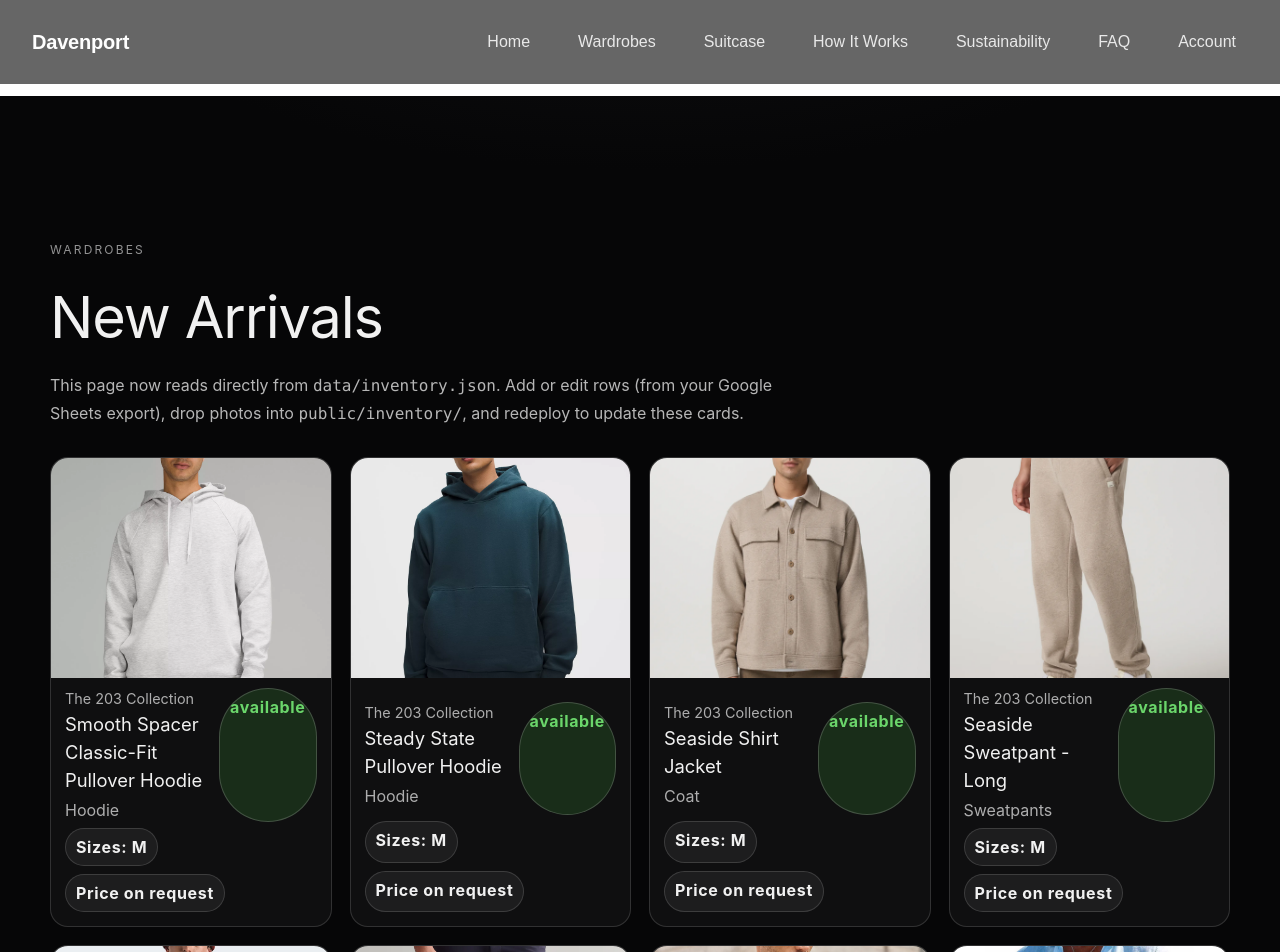
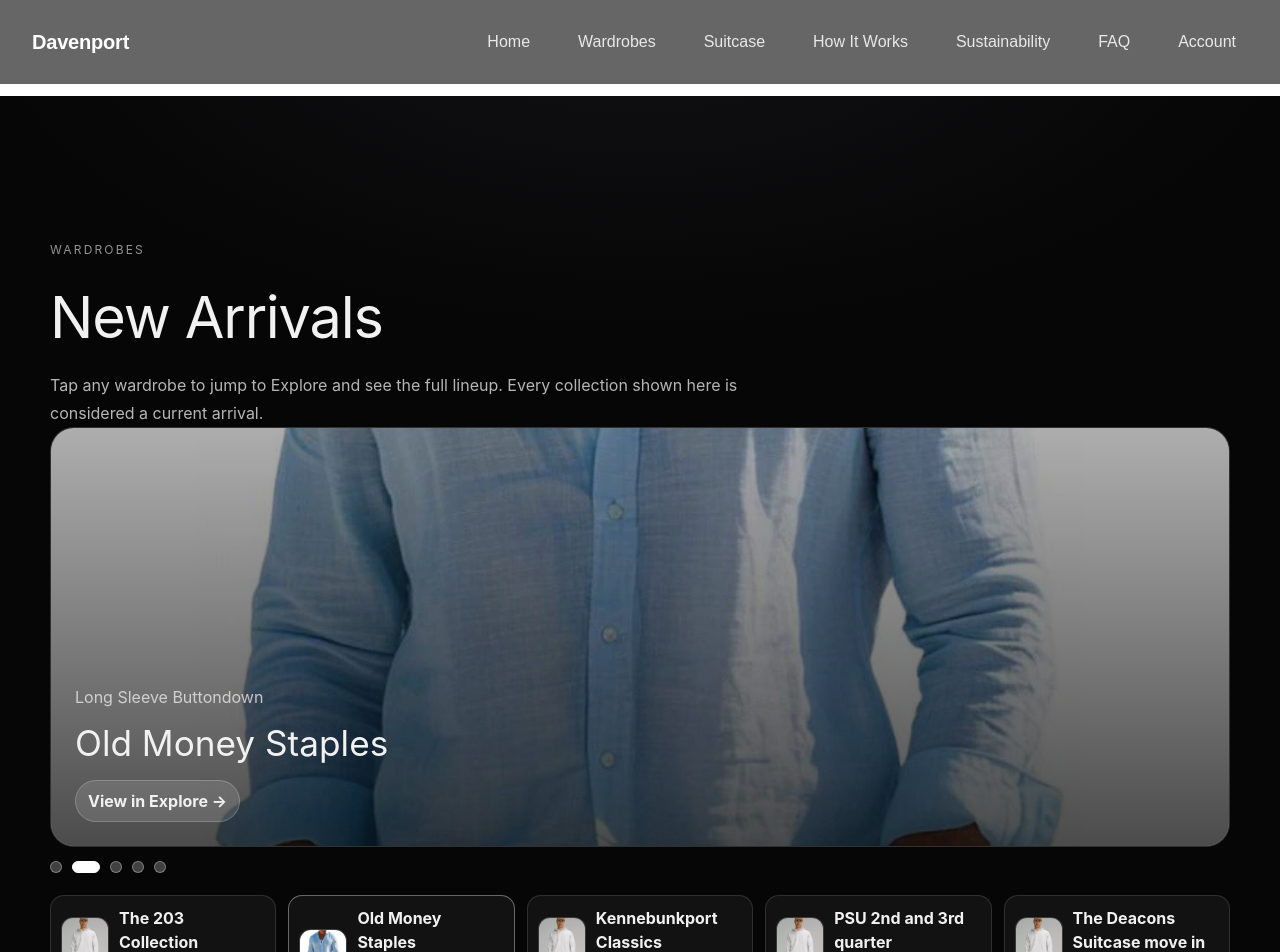
Before and after one commit to bendavenport700-a11y/davenport-wardrobe-v2, a Next.js app: page /wardrobes/new-arrivals in a window 1280 px wide. Shown: the top 952 px of the page. Built offline with nearby package versions, Linux system fonts and the light colour scheme.

Commit message:
Align new arrivals slider with inventory collections

```diff
--- a/app/layout.tsx
+++ b/app/layout.tsx
@@ -29,7 +29,7 @@ export default function RootLayout({
             Home
           </Link>
           <div style={dropdownStyle} className="dw-dropdown">
-              <Link href="/wardrobes" style={linkStyle} className="dw-link">
+            <Link href="/wardrobes/new-arrivals" style={linkStyle} className="dw-link">
               Wardrobes
             </Link>
             <div className="dw-menu">
--- a/app/wardrobes/new-arrivals/page.tsx
+++ b/app/wardrobes/new-arrivals/page.tsx
@@ -1,6 +1,7 @@
 "use client";
 
 import Image from "next/image";
+import Link from "next/link";
 import React from "react";
 import inventoryData from "../../../data/inventory.json";
 
@@ -9,16 +10,39 @@ type InventoryItem = {
   name: string;
   collection?: string;
   category: string;
-  sizes?: (string | number)[];
-  price?: number;
-  status?: "available" | "low-stock" | "unavailable";
   image?: string;
-  notes?: string;
-  tags?: string[];
 };
+
+const slugify = (str: string) => str.toLowerCase().replace(/[^a-z0-9]+/g, "-");
 
 export default function NewArrivalsPage() {
   const items = inventoryData as InventoryItem[];
+
+  const collectionMap = items.reduce<Record<string, InventoryItem>>((acc, item) => {
+    if (!item.collection) return acc;
+    const key = item.collection.trim().toLowerCase();
+    if (!acc[key]) acc[key] = item; // first item per collection
+    return acc;
+  }, {});
+
+  const slides = Object.values(collectionMap).map((item) => ({
+    name: item.collection || "Wardrobe",
+    category: item.category,
+    image: item.image || "/inventory/placeholder.jpg",
+    href: `/wardrobes#${slugify(item.collection || "wardrobe")}`,
+  }));
+
+  const [index, setIndex] = React.useState(0);
+
+  React.useEffect(() => {
+    if (!slides.length) return;
+    const id = setInterval(() => {
+      setIndex((prev) => (prev + 1) % slides.length);
+    }, 3200);
+    return () => clearInterval(id);
+  }, [slides.length]);
+
+  const current = slides[index];
 
   return (
     <main
@@ -27,54 +51,70 @@ export default function NewArrivalsPage() {
         background:
           "radial-gradient(1200px 600px at 50% -10%, #121214 0%, #060607 55%)",
         color: "#f1f1f1",
-        padding: "140px 24px",
+        padding: "140px 24px 100px",
         fontFamily: "'Inter', system-ui, sans-serif",
       }}
     >
       <style>{`
         * { box-sizing: border-box; }
 
-        .container {
-          max-width: 1180px;
-          margin: 0 auto;
+        .container { max-width: 1180px; margin: 0 auto; }
+
+        .hero {
+          position: relative;
+          border-radius: 24px;
+          overflow: hidden;
+          border: 1px solid rgba(255,255,255,0.14);
+          background: rgba(255,255,255,0.04);
+          min-height: 420px;
         }
 
-        .grid {
-          display: grid;
-          grid-template-columns: repeat(auto-fit, minmax(260px, 1fr));
-          gap: 18px;
-          margin-top: 30px;
+        .controls {
+          display: flex;
+          gap: 10px;
+          margin-top: 14px;
+          flex-wrap: wrap;
         }
 
-        .card {
-          border: 1px solid rgba(255,255,255,0.14);
-          border-radius: 18px;
-          overflow: hidden;
-          background: rgba(255,255,255,0.04);
-          transition: transform .2s ease, border-color .2s ease, box-shadow .2s ease;
-          display: grid;
-          gap: 10px;
+        .dot {
+          width: 12px;
+          height: 12px;
+          border-radius: 999px;
+          background: rgba(255,255,255,0.24);
+          border: 1px solid rgba(255,255,255,0.32);
+          cursor: pointer;
+          transition: all .2s ease;
+        }
+        .dot.active {
+          width: 28px;
+          background: #fff;
+          border-color: #fff;
         }
 
-        .card:hover {
-          transform: translateY(-4px);
-          border-color: rgba(255,255,255,0.26);
-          box-shadow: 0 18px 60px rgba(0,0,0,0.45);
+        .thumbs {
+          display: grid;
+          grid-template-columns: repeat(auto-fit, minmax(140px, 1fr));
+          gap: 12px;
+          margin-top: 22px;
         }
 
-        .imageWrap {
-          height: 220px;
-          position: relative;
-          overflow: hidden;
+        .thumb {
+          border-radius: 14px;
+          border: 1px solid rgba(255,255,255,0.12);
+          background: rgba(255,255,255,0.05);
+          padding: 10px;
+          display: flex;
+          align-items: center;
+          gap: 10px;
+          cursor: pointer;
+          transition: border-color .2s ease, transform .2s ease;
         }
-
-        .pill {
-          padding: 6px 10px;
-          border-radius: 999px;
-          background: rgba(255,255,255,0.06);
-          border: 1px solid rgba(255,255,255,0.14);
-          font-weight: 700;
-          letter-spacing: 0.04em;
+        .thumb:hover {
+          border-color: rgba(255,255,255,0.26);
+          transform: translateY(-2px);
+        }
+        .thumb.active {
+          border-color: rgba(255,255,255,0.36);
         }
       `}</style>
 
@@ -98,88 +138,89 @@ export default function NewArrivalsPage() {
           New Arrivals
         </h1>
         <p style={{ opacity: 0.75, maxWidth: 760, lineHeight: 1.7 }}>
-          This page now reads directly from <code>data/inventory.json</code>.
-          Add or edit rows (from your Google Sheets export), drop photos into{" "}
-          <code>public/inventory/</code>, and redeploy to update these cards.
+          Tap any wardrobe to jump to Explore and see the full lineup. Every collection shown
+          here is considered a current arrival.
         </p>
 
-        <div className="grid">
-          {items.map((item) => {
-            const status = item.status ?? "available";
-            const price =
-              typeof item.price === "number" && !Number.isNaN(item.price)
-                ? item.price
-                : undefined;
-            const sizes = Array.isArray(item.sizes)
-              ? item.sizes
-              : item.sizes
-                ? [String(item.sizes)]
-                : [];
+        <Link href={current.href} style={{ color: "inherit", textDecoration: "none" }}>
+          <div className="hero">
+            <Image
+              src={current.image}
+              alt={current.name}
+              fill
+              style={{ objectFit: "cover", filter: "brightness(0.85)" }}
+              sizes="(max-width: 720px) 100vw, 1180px"
+              priority
+            />
+            <div
+              style={{
+                position: "absolute",
+                inset: 0,
+                background: "linear-gradient(180deg, rgba(0,0,0,0.2), rgba(0,0,0,0.65))",
+              }}
+            />
+            <div style={{ position: "absolute", bottom: 24, left: 24, right: 24 }}>
+              <div style={{ opacity: 0.75, marginBottom: 8 }}>{current.category}</div>
+              <h2 style={{ margin: 0, fontSize: "2.2rem" }}>{current.name}</h2>
+              <div style={{ marginTop: 10, display: "flex", gap: 10, alignItems: "center" }}>
+                <span
+                  style={{
+                    padding: "8px 12px",
+                    borderRadius: 999,
+                    background: "rgba(255,255,255,0.12)",
+                    border: "1px solid rgba(255,255,255,0.2)",
+                    fontWeight: 700,
+                  }}
+                >
+                  View in Explore →
+                </span>
+              </div>
+            </div>
+          </div>
+        </Link>
 
-            return (
-              <div key={item.id} className="card">
-                <div className="imageWrap">
+        <div className="controls" aria-label="New arrivals slider controls">
+          {slides.map((slide, i) => (
+            <button
+              key={slide.name}
+              className={`dot ${i === index ? "active" : ""}`}
+              aria-label={`Go to ${slide.name}`}
+              onClick={() => setIndex(i)}
+            />
+          ))}
+        </div>
+
+        <div className="thumbs">
+          {slides.map((slide, i) => (
+            <Link key={slide.name} href={slide.href} style={{ color: "inherit" }}>
+              <div className={`thumb ${i === index ? "active" : ""}`} onMouseEnter={() => setIndex(i)}>
+                <div
+                  style={{
+                    width: 48,
+                    height: 48,
+                    borderRadius: 12,
+                    overflow: "hidden",
+                    background: "rgba(255,255,255,0.06)",
+                    border: "1px solid rgba(255,255,255,0.12)",
+                    position: "relative",
+                    flexShrink: 0,
+                  }}
+                >
                   <Image
-                    src={item.image || "/inventory/placeholder.jpg"}
-                    alt={item.name}
+                    src={slide.image}
+                    alt={slide.name}
                     fill
                     style={{ objectFit: "cover" }}
-                    sizes="(max-width: 640px) 100vw, 400px"
-                    priority
+                    sizes="96px"
                   />
                 </div>
-                <div style={{ display: "grid", gap: 6, padding: "0 14px 14px" }}>
-                  <div style={{ display: "flex", justifyContent: "space-between", gap: 8 }}>
-                    <div>
-                      <div style={{ opacity: 0.7, fontSize: "0.9rem" }}>
-                        {item.collection || "Wardrobe"}
-                      </div>
-                      <h3 style={{ margin: "2px 0 4px", fontSize: "1.15rem" }}>{item.name}</h3>
-                      <div style={{ opacity: 0.7 }}>{item.category}</div>
-                    </div>
-                    <span
-                      className="pill"
-                      style={{
-                        background:
-                          status === "low-stock"
-                            ? "rgba(255, 205, 86, 0.15)"
-                            : status === "unavailable"
-                              ? "rgba(255, 99, 132, 0.15)"
-                              : "rgba(75, 181, 67, 0.18)",
-                        color:
-                          status === "low-stock"
-                            ? "#e6b800"
-                            : status === "unavailable"
-                              ? "#ff6b81"
-                              : "#6bd66b",
-                        borderColor: "rgba(255,255,255,0.18)",
-                      }}
-                    >
-                      {status}
-                    </span>
-                  </div>
-                  <div style={{ display: "flex", gap: 8, flexWrap: "wrap" }}>
-                    <span className="pill">Sizes: {sizes.join(", ") || "TBD"}</span>
-                    <span className="pill">
-                      {price !== undefined ? `$${price}` : "Price on request"}
-                    </span>
-                  </div>
-                  {item.tags?.length ? (
-                    <div style={{ display: "flex", gap: 6, flexWrap: "wrap" }}>
-                      {item.tags.map((tag) => (
-                        <span key={tag} className="pill">
-                          {tag}
-                        </span>
-                      ))}
-                    </div>
-                  ) : null}
-                  {item.notes ? (
-                    <div style={{ opacity: 0.72, lineHeight: 1.5 }}>{item.notes}</div>
-                  ) : null}
+                <div>
+                  <div style={{ fontWeight: 700 }}>{slide.name}</div>
+                  <div style={{ opacity: 0.7, fontSize: "0.95rem" }}>{slide.category}</div>
                 </div>
               </div>
-            );
-          })}
+            </Link>
+          ))}
         </div>
       </div>
     </main>
--- a/app/wardrobes/page.tsx
+++ b/app/wardrobes/page.tsx
@@ -3,6 +3,8 @@
 import React from "react";
 import inventoryData from "../../data/inventory.json";
 import Image from "next/image";
+
+const slugify = (str: string) => str.toLowerCase().replace(/[^a-z0-9]+/g, "-");
 
 type InventoryItem = {
   id: string;
@@ -19,22 +21,13 @@ type InventoryItem = {
 
 export default function WardrobesPage() {
   const inventory = inventoryData as InventoryItem[];
-  const collections = [
-    "The 203 Collection",
-    "The Greenwich Standard",
-    "Old Money Staples",
-    "PSU 2nd and 3rd quarter",
-    "Kennebunkport Classics",
-    "The Deacon’s Suitcase move in",
-    "Boulder Winter Elevation",
-    "Buff Winterline",
-    "Hoosier Freeze",
-    "Palm Shadow",
-    "Catalina Bloom",
-    "Chestnut Season",
-    "Scarlet Walk",
-    "Sixth Street Shift",
-  ];
+  const collections = Array.from(
+    new Set(
+      inventory
+        .map((item) => item.collection?.trim())
+        .filter((c): c is string => Boolean(c)),
+    ),
+  );
 
   const grouped = inventory.reduce<Record<string, InventoryItem[]>>((acc, item) => {
     const key = item.collection || "Other";
@@ -118,7 +111,11 @@ export default function WardrobesPage() {
         {collections.map((collection) => {
           const items = grouped[collection] || [];
           return (
-            <div key={collection} style={{ marginBottom: 32 }}>
+            <div
+              key={collection}
+              id={slugify(collection)}
+              style={{ marginBottom: 32 }}
+            >
               <h2 style={{ marginBottom: 12 }}>{collection}</h2>
               {items.length === 0 ? (
                 <div style={{ opacity: 0.65 }}>Coming soon</div>
```
Lines whose indentation alone changed are shown as unchanged.
